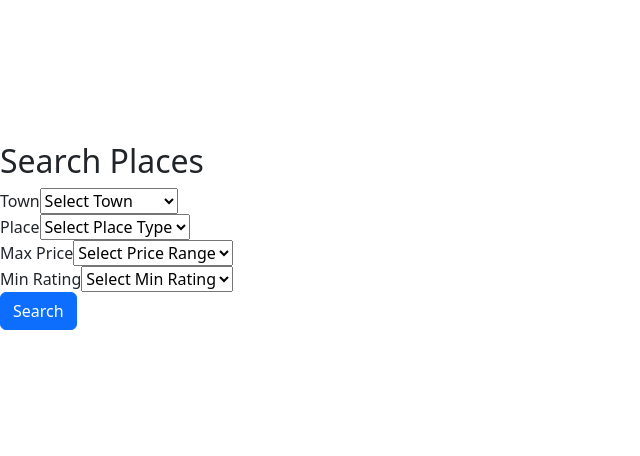
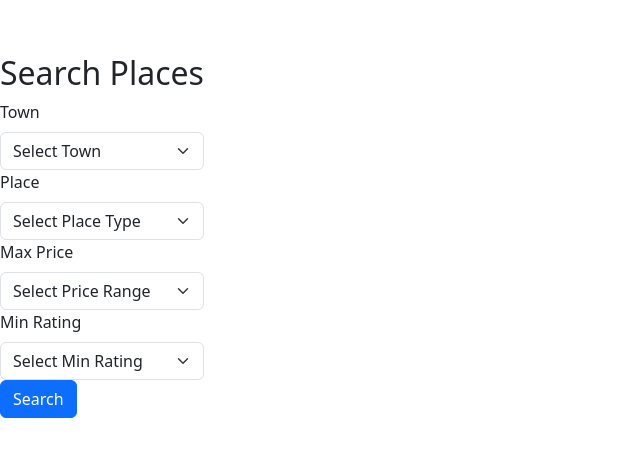
Before and after one commit to williamfaraday123/MapMyPath, a React (Vite) app in the folder frontend/: page / in a window 1280 px wide. Shown: the part 164-620 px from the top of the page, without its empty margins (0-640 px from the left). Built offline with nearby package versions, Linux system fonts and the light colour scheme.

Commit message:
added react-bootstrap designs

```diff
--- a/frontend/src/components/MapComponent/index.jsx
+++ b/frontend/src/components/MapComponent/index.jsx
@@ -1,6 +1,6 @@
 import 'leaflet/dist/leaflet.css';
 import { useEffect, useRef, useState } from 'react';
-import { Button } from 'react-bootstrap';
+import { Button, ButtonGroup } from 'react-bootstrap';
 import { MapContainer, Marker, Polyline, Popup, TileLayer } from 'react-leaflet';
 import { usePlacesContext } from "../../context/PlacesContext";
 import findPath from '../../services/findPath';
@@ -38,6 +38,7 @@ const MapComponent = () => {
                 >
                     <Popup>
                         <p>{place?.name}</p>
+                        <ButtonGroup>
                             <Button onClick={() => findPath([place?.lng, place?.lat], setRoute, 'cycling-regular')}>
                                 Find Cycling Path
                             </Button>
@@ -47,6 +48,7 @@ const MapComponent = () => {
                             <Button onClick={() => findPath([place?.lng, place?.lat], setRoute, 'foot-walking')}>
                                 Find Walking Path
                             </Button>
+                        </ButtonGroup>
                     </Popup>
                 </Marker>
             ))}
--- a/frontend/src/pages/SearchResults.jsx
+++ b/frontend/src/pages/SearchResults.jsx
@@ -1,12 +1,20 @@
+import { Col, Container, Row } from "react-bootstrap/lib/Tab";
 import ListComponent from "../components/ListComponent";
 import MapComponent from "../components/MapComponent";
-
 const SearchResults = () => {
     return (
-        <div style={{ display: "flex" }}>
-            <ListComponent />
-            <MapComponent />
-        </div>
+        <Container>
+            <Row>
+                <Col style={{
+                    overflowY: "auto"
+                }}>
+                    <ListComponent />
+                </Col>
+                <Col>
+                    <MapComponent />
+                </Col>
+            </Row>
+        </Container>
     );
 };
 
--- a/frontend/src/pages/SortFilter.jsx
+++ b/frontend/src/pages/SortFilter.jsx
@@ -1,5 +1,5 @@
 import { useState } from "react";
-import { Button } from "react-bootstrap";
+import { Button, Form } from "react-bootstrap";
 import { useNavigate } from "react-router-dom";
 import { places, prices, ratings, townCoordinates } from "../content";
 import { usePlacesContext } from "../context/PlacesContext";
@@ -40,37 +40,37 @@ const SortFilter = () => {
         <div>
             <h2>Search Places</h2>
             <div>
-                <label>Town</label>
-                <select value={formData.town} onChange={(e) => handleChange(e, "town")}>
+                <Form.Label>Town</Form.Label>
+                <Form.Select value={formData.town} onChange={(e) => handleChange(e, "town")}>
                     <option value="">Select Town</option>
                     {Object.keys(townCoordinates).map((town) => (
                         <option key={town} value={town}>{town}</option>
                     ))}
-                </select>
+                </Form.Select>
             </div>
             <div>
-                <label>Place</label>
-                <select value={formData.placeType} onChange={(e) => handleChange(e, "placeType")}>
+                <Form.Label>Place</Form.Label>
+                <Form.Select value={formData.placeType} onChange={(e) => handleChange(e, "placeType")}>
                     {Object.keys(places).map((place) => (
                         <option key={place} value={places[place]}>{place}</option>
                     ))}
-                </select>
+                </Form.Select>
             </div>
             <div>
-                <label>Max Price</label>
-                <select value={formData.maxPrice} onChange={(e) => handleChange(e, "maxPrice")}>
+                <Form.Label>Max Price</Form.Label>
+                <Form.Select value={formData.maxPrice} onChange={(e) => handleChange(e, "maxPrice")}>
                     {Object.keys(prices).map((price) => (
                         <option key={price} value={prices[price]}>{price}</option>
                     ))}
-                </select>
+                </Form.Select>
             </div>
             <div>
-                <label>Min Rating</label>
-                <select value={formData.minRating} onChange={(e) => handleChange(e, "minRating")}>
+                <Form.Label>Min Rating</Form.Label>
+                <Form.Select value={formData.minRating} onChange={(e) => handleChange(e, "minRating")}>
                     {Object.keys(ratings).map((rating) => (
                         <option key={rating} value={ratings[rating]}>{rating}</option>
                     ))}
-                </select>
+                </Form.Select>
             </div>
             <Button onClick={onSearch}>Search</Button>
         </div>
```
Also changed, not shown: 1 other file (tests, documents, lock files or other folders). Lines whose indentation alone changed are shown as unchanged.
